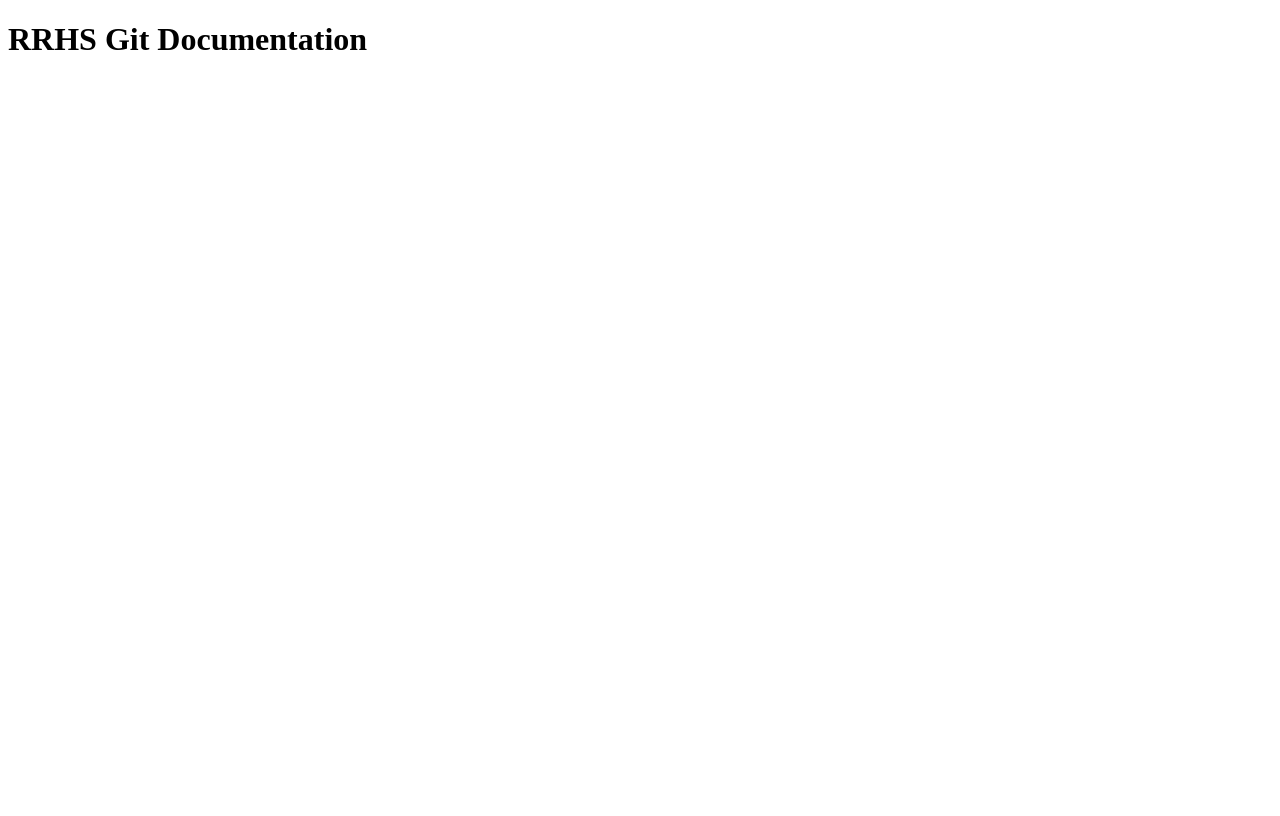
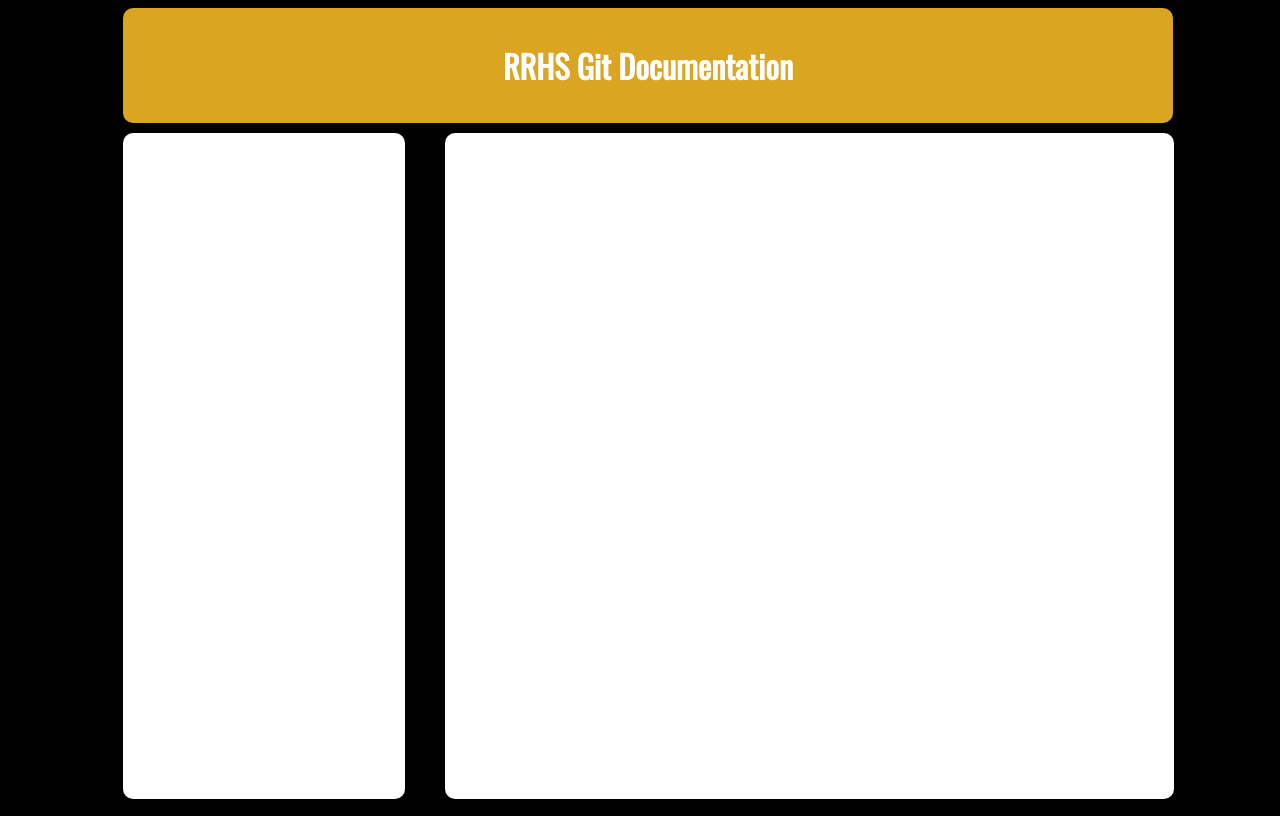
Before and after one commit to RRHS-Coding-Club/Intro-to-Git-and-GitHub, a plain HTML site: page src/index.html in a window 1280 px wide. Drawn offline with nearby package versions, Linux system fonts and the light colour scheme.

Commit message:
added holy-grail template and color theme css

```diff
--- a/assets/css/style.css
+++ b/assets/css/style.css
@@ -0,0 +1,50 @@
+@import url('https://fonts.googleapis.com/css2?family=Oswald&display=swap');
+
+* {
+    color: white;
+    font-family: 'Oswald'
+}
+
+body {
+    height: 100vh;
+    width: 100vw;
+    background: black;
+}
+
+.container {
+    display: flex;
+    flex-direction: column;
+    row-gap: 10px;
+}
+.navbar {
+    align-self: center;
+    justify-content: center;
+    background: goldenrod;
+    border-radius: 10px;
+    padding: 1%;
+    width: 80vw;
+}
+.navbar h1 {
+    text-align: center;
+}
+
+.content {
+    display: flex;
+    flex-direction: row;
+    column-gap: 40px;
+}
+
+.sidebar {
+    background: white;
+    padding: 1%;
+    border-radius: 10px;
+    margin-left: 9vw;
+    width: 20vw;
+    height: 80vh;
+}
+.body {
+    background: white;
+    padding: 1%;
+    border-radius: 10px;
+    width: 55vw;
+}
--- a/src/index.html
+++ b/src/index.html
@@ -9,6 +9,18 @@
     <title>RRHS Git Documentation</title>
 </head>
 <body>
-    <h1>RRHS Git Documentation</h1>
+    <div class="container">
+        <div class="navbar">
+            <h1>RRHS Git Documentation</h1>
+        </div>
+        <div class="content">
+            <div class="sidebar">
+
+            </div>
+            <div class="body">
+
+            </div>
+        </div>
+    </div>
 </body>
 </html>
```
